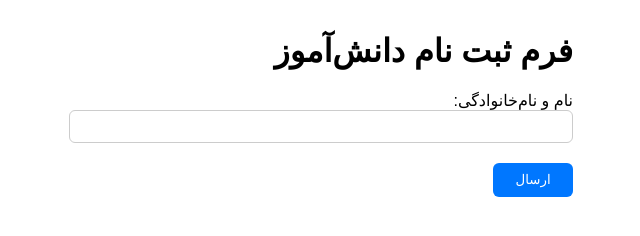
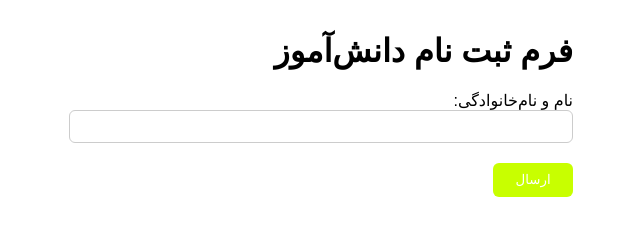
Before and after one commit to lvlahti/student_name_form, a plain HTML site: page index.html in a window 1280 px wide. Shown: the whole page, without its empty margins (307-947 px from the left). Drawn offline with Linux system fonts and the light colour scheme.

Commit message:
Update index.html

```diff
--- a/index.html
+++ b/index.html
@@ -7,7 +7,7 @@
     body { font-family: sans-serif; max-width: 480px; margin: 2rem auto; direction: rtl; text-align: right; }
     label { display: block; margin-top: 1rem; }
     input[type=text] { width: 100%; padding: .5rem .7rem; border: 1px solid #ccc; border-radius: 6px; }
-    button { margin-top: 1.2rem; padding: .6rem 1.4rem; border: none; border-radius: 6px; cursor: pointer; background: #0077ff; color: #fff; }
+    button { margin-top: 1.2rem; padding: .6rem 1.4rem; border: none; border-radius: 6px; cursor: pointer; background: #c8ff00; color: #fff; }
   </style>
 </head>
 <body>
```
